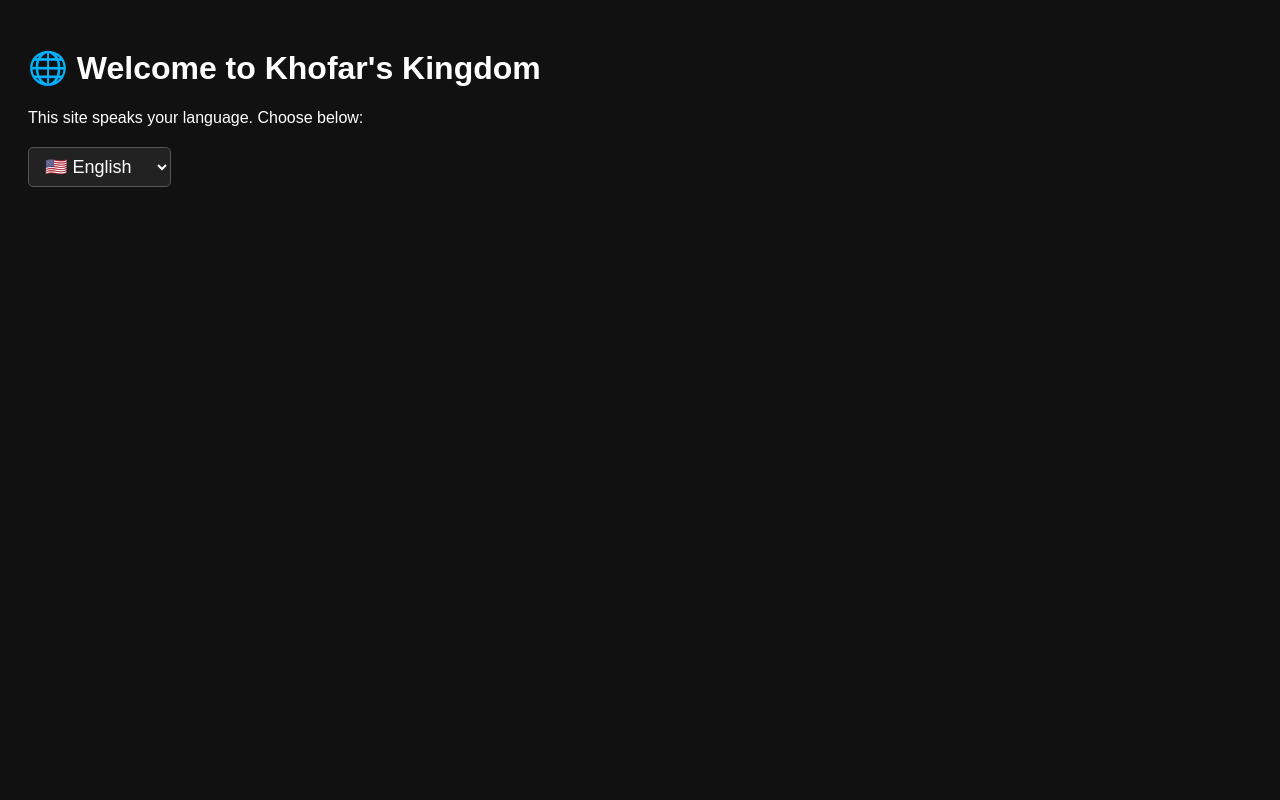
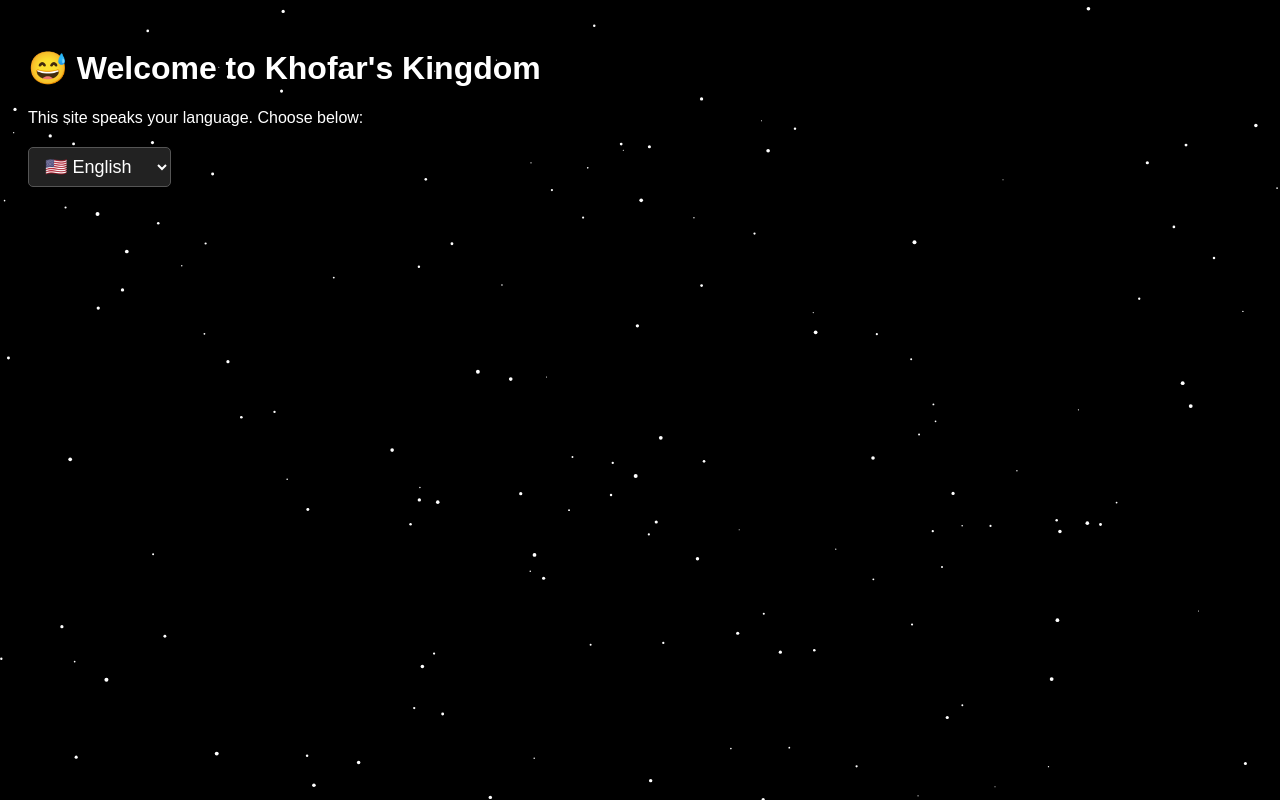
Before and after one commit to Khofar/Test, a plain HTML site: page index.html in a window 1280 px wide. Drawn offline with Linux system fonts and the light colour scheme.

Commit message:
Add files via upload

```diff
--- a/index.html
+++ b/index.html
@@ -1,14 +1,19 @@
 <!DOCTYPE html>
 <html lang="en">
 	<head>
-  <meta charset="UTF-8">
+		<meta charset="UTF-8" />
 		<title>Khofar World – Multilingual Style</title>
-  <meta name="viewport" content="width=device-width, initial-scale=1, maximum-scale=1, user-scalable=no">
-  <link rel="stylesheet" href="style.css">
+		<meta
+			name="viewport"
+			content="width=device-width, initial-scale=1, maximum-scale=1, user-scalable=no"
+		/>
+		<link rel="stylesheet" href="style.css" />
 	</head>
 	<body>
 
-  <h1>🌐 Welcome to Khofar's Kingdom</h1>
+		<canvas id="galaxy-bg"></canvas>
+
+		<h1>😅 Welcome to Khofar's Kingdom</h1>
 		<p>This site speaks your language. Choose below:</p>
 
 		<div class="lang-switcher">
@@ -22,8 +27,9 @@
 		</div>
 
 		<!-- Required for Google Translate (invisible) -->
-  <div id="google_translate_element" style="display: none;"></div>
+		<div id="google_translate_element" style="display: none"></div>
 
 		<script src="script.js"></script>
+		<script src="stars.js"></script>
 	</body>
 </html>
--- /dev/null
+++ b/stars.js
@@ -0,0 +1,42 @@
+const canvas = document.getElementById("galaxy-bg");
+const ctx = canvas.getContext("2d");
+
+canvas.width = window.innerWidth;
+canvas.height = window.innerHeight;
+
+const stars = [];
+const count = 150;
+
+for (let i = 0; i < count; i++) {
+  stars.push({
+    x: Math.random() * canvas.width,
+    y: Math.random() * canvas.height,
+    radius: Math.random() * 1.5 + 0.5,
+    speed: Math.random() * 0.5 + 0.2
+  });
+}
+
+function draw() {
+  ctx.clearRect(0, 0, canvas.width, canvas.height);
+  ctx.fillStyle = "#fff";
+
+  stars.forEach(star => {
+    ctx.beginPath();
+    ctx.arc(star.x, star.y, star.radius, 0, Math.PI * 2);
+    ctx.fill();
+    star.y += star.speed;
+    if (star.y > canvas.height) {
+      star.y = 0;
+      star.x = Math.random() * canvas.width;
+    }
+  });
+
+  requestAnimationFrame(draw);
+}
+
+draw();
+
+window.addEventListener("resize", () => {
+  canvas.width = window.innerWidth;
+  canvas.height = window.innerHeight;
+});
--- a/style.css
+++ b/style.css
@@ -3,6 +3,16 @@ body {
 	background: #111;
 	color: #fff;
 	padding: 20px;
+}
+
+#galaxy-bg {
+  position: fixed;
+  top: 0;
+  left: 0;
+  width: 100vw;
+  height: 100vh;
+  z-index: -1;
+  background: #000;
 }
 
 .lang-switcher {
```
Lines whose indentation alone changed are shown as unchanged.
